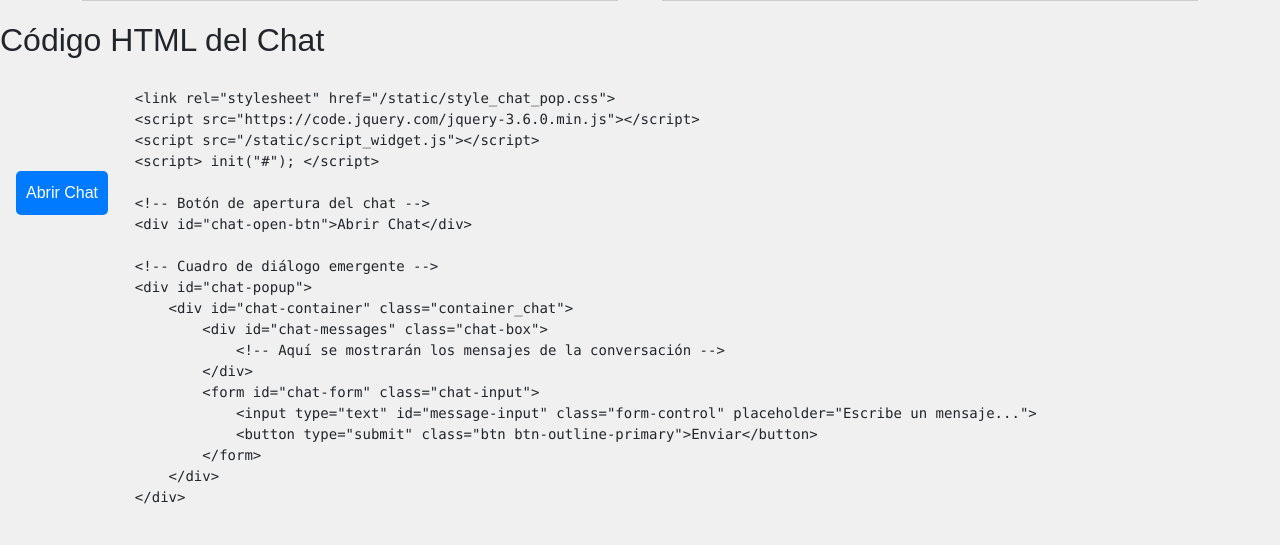
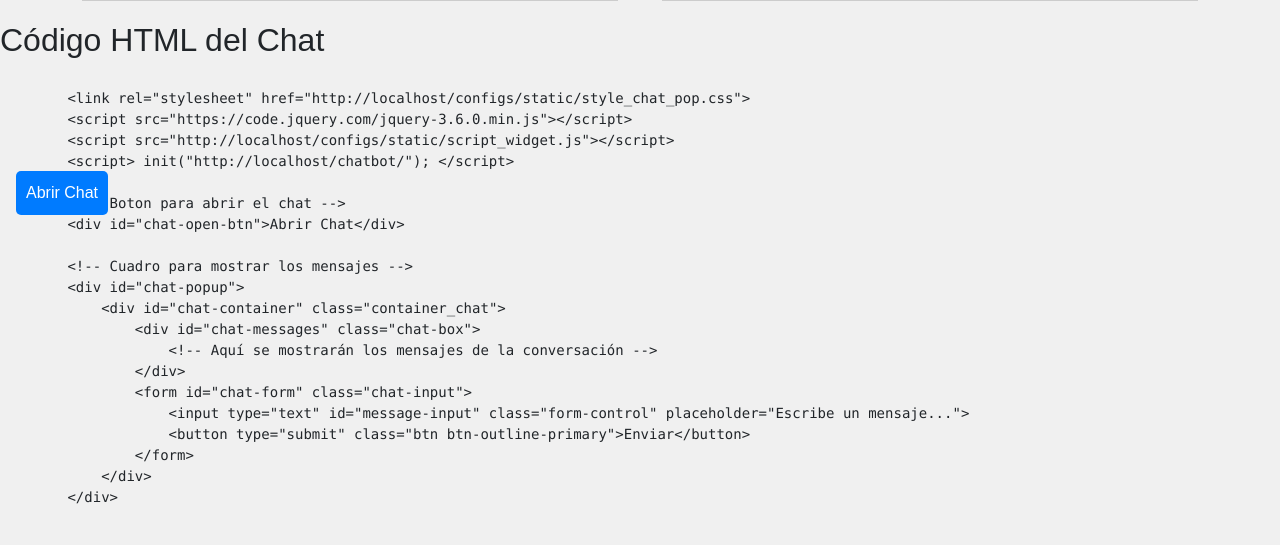
Before and after one commit to JorgeArguello1999/Flupi, a Python web app: template api/templates/api_information.html in a window 1280 px wide. Shown: the part 569-1114 px from the top of the page. Run offline with Jinja, Linux system fonts and the light colour scheme; the template is opened without the code that fills it: most values are stand-ins (such as "Sample title", 1, 10 or a date in 2020).

Commit message:
feat: Documentación para la implementación de widget añadida

```diff
--- a/api/templates/api_information.html
+++ b/api/templates/api_information.html
@@ -49,16 +49,25 @@
     <div class="code-container">
         <div class="code-box">
             <h2>Código HTML del Chat</h2>
-            <pre><code>
-                &lt;link rel="stylesheet" href="{{ url_for('configs.static', filename='style_chat_pop.css') }}"&gt;
+            <pre><code id="dynamic-code"></code></pre>
+        </div>
+    </div>
+
+    <script>
+    var originUrl = window.location.origin;
+    console.log(originUrl);
+
+    // Contenido dinámico en JavaScript
+    var dynamicCode = `
+        &lt;link rel="stylesheet" href="${originUrl}/configs/static/style_chat_pop.css"&gt;
         &lt;script src="https://code.jquery.com/jquery-3.6.0.min.js"&gt;&lt;/script&gt;
-                &lt;script src="{{ url_for('configs.static', filename='script_widget.js') }}"&gt;&lt;/script&gt;
-                &lt;script&gt; init("{{ url_for('chatbot.chatbot_get') }}"); &lt;/script&gt;
+        &lt;script src="${originUrl}/configs/static/script_widget.js"&gt;&lt;/script&gt;
+        &lt;script&gt; init("${originUrl}/chatbot/"); &lt;/script&gt;
 
-                &lt;!-- Botón de apertura del chat --&gt;
+        &lt;!-- Boton para abrir el chat --&gt;
         &lt;div id="chat-open-btn"&gt;Abrir Chat&lt;/div&gt;
 
-                &lt;!-- Cuadro de diálogo emergente --&gt;
+        &lt;!-- Cuadro para mostrar los mensajes --&gt;
         &lt;div id="chat-popup"&gt;
             &lt;div id="chat-container" class="container_chat"&gt;
                 &lt;div id="chat-messages" class="chat-box"&gt;
@@ -70,10 +79,13 @@
                 &lt;/form&gt;
             &lt;/div&gt;
         &lt;/div&gt;
-            </code></pre>
-        </div>
-    </div>
+    `;
 
+    // Agregar el contenido al elemento con id "dynamic-code"
+    document.getElementById('dynamic-code').innerHTML = dynamicCode;
+    </script>
+
+    <!-- Ejemplo de integración del Widget-->
     <link rel="stylesheet" href="{{ url_for('configs.static', filename='style_chat_pop.css') }}">
     <script src="https://code.jquery.com/jquery-3.6.0.min.js"></script>
     <script src="{{ url_for('configs.static', filename='script_widget.js') }}"></script>
```
Lines whose indentation alone changed are shown as unchanged.
